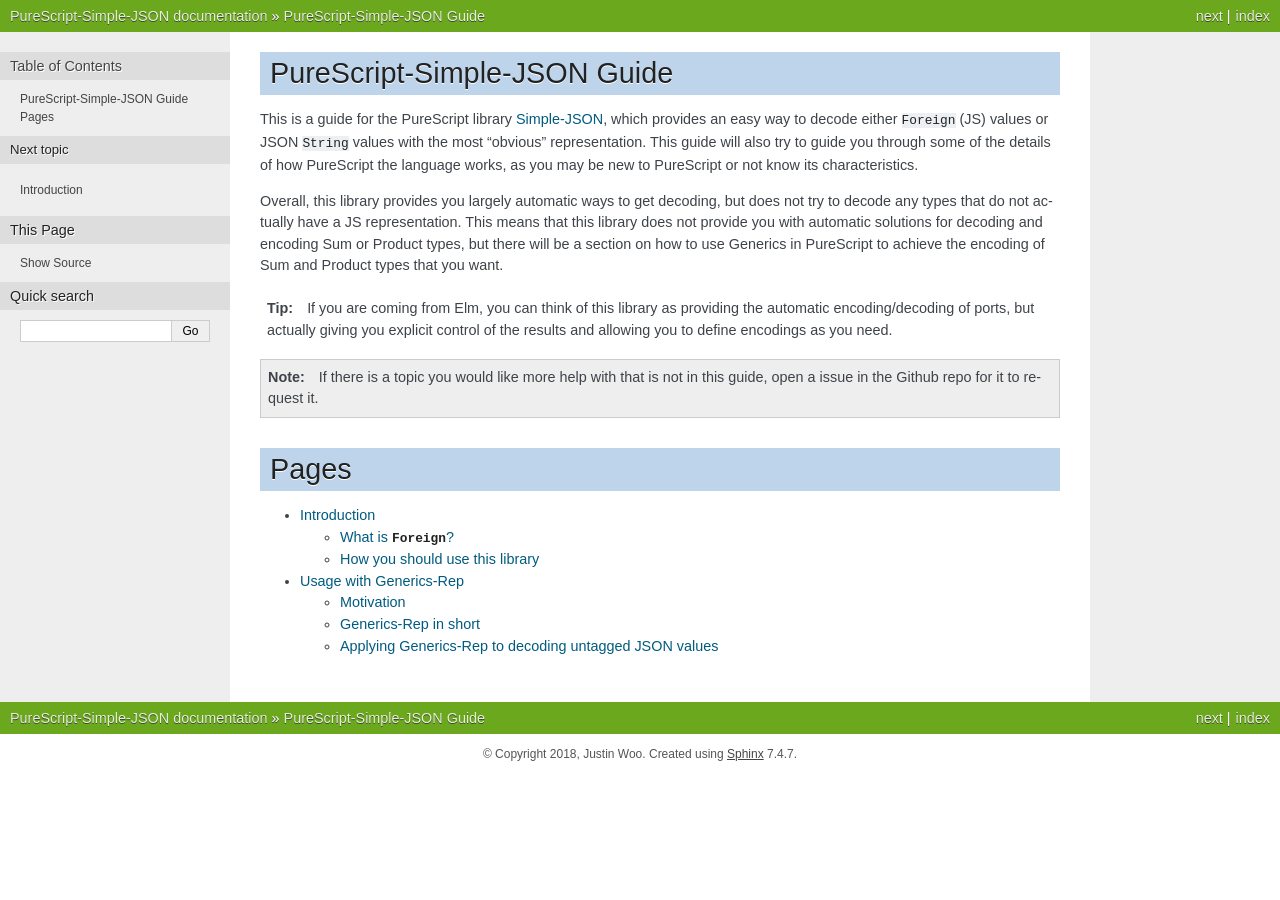
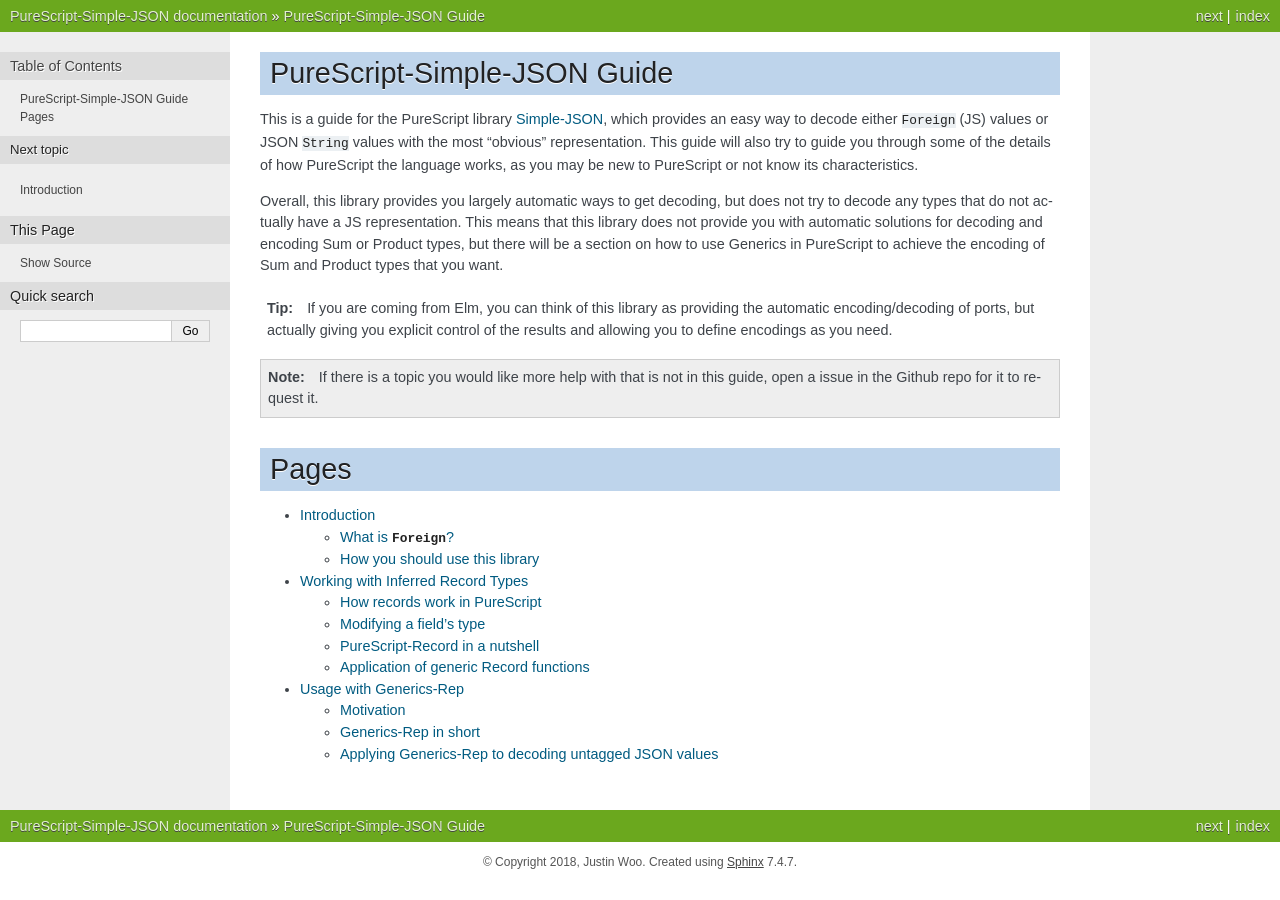
Before and after one commit to justinwoo/purescript-simple-json, a Sphinx documentation site: the page built from docs/index.rst, in a window 1280 px wide. Built offline with Sphinx 7.4.7, drawn with Linux system fonts in a browser that asks for light colours; some of the changed lines change nothing that is shown.

Commit message:
docs on inferred record types

```diff
--- a/docs/index.rst
+++ b/docs/index.rst
@@ -15,4 +15,5 @@
 .. toctree::
 
   intro
+  inferred-record-types
   generics-rep
--- /dev/null
+++ b/docs/inferred-record-types.rst
@@ -0,0 +1,170 @@
+Working with Inferred Record Types
+==================================
+
+How records work in PureScript
+------------------------------
+
+In PureScript, a ``Record`` type is parameterized by ``# Type``
+
+.. code-block:: haskell
+
+  data Record :: # Type -> Type
+
+As seen on Pursuit_, this means that records are an application of row types of ``Type``, such that the two definitions are equivalent:
+
+.. _Pursuit: https://pursuit.purescript.org/builtins/docs/Prim#t:Record
+
+.. code-block:: haskell
+
+  type Person = { name :: String, age :: Number }
+
+  type Person = Record ( name :: String, age :: Number )
+
+With this knowledge, we can work with records in a generic way where any operation with the correct row type constraints is valid.
+
+This is unlike other languages where records are often simply product types with selector information. Let's look at some examples of this at work.
+
+Modifying a field's type
+------------------------
+
+Say that we wanted to read in JSON into this type:
+
+.. code-block:: haskell
+
+  type RecordWithEither =
+    { apple :: Int
+    , banana :: Either Int String
+    }
+
+We know that there's no representation of this ``Either Int String`` in JavaScript, but it would be convenient to read some value into it. First, let's define a function to read in any ``Either``:
+
+.. code-block:: haskell
+
+  readEitherImpl
+    :: forall a b
+     . JSON.ReadForeign a
+    => JSON.ReadForeign b
+    => Foreign
+    -> Foreign.F (Either a b)
+  readEitherImpl f
+      = Left <$> JSON.readImpl f
+    <|> Right <$> JSON.readImpl f
+
+Now we can read in to an ``Either`` any ``a`` and ``b`` that have instances for ``ReadForeign``. We can then use this to modify a field in an inferred context:
+
+.. code-block:: haskell
+
+  readRecordWithEitherJSON :: String -> Either Foreign.MultipleErrors RecordWithEither
+  readRecordWithEitherJSON s = runExcept do
+    inter <- JSON.readJSON' s
+    banana <- readEitherImpl inter.banana
+    pure $ inter { banana = banana }
+
+So that goes on here is that since the result of the function is our ``RecordWithEither`` with a field of ``banana :: Either Int String``, the type is inferred "going backwards", so with the application of our function that is now concretely typed in this context as ``readEitherImpl :: Foreign -> Foreign.F (Either Int String)``, the ``inter`` is read in as ``{ apple :: Int, banana :: Foreign }``.
+
+In this case, we used record update syntax to modify our inferred record, but we also could have done this generically using ``Record.modify`` from the Record_ library.
+
+.. _Record: https://pursuit.purescript.org/packages/purescript-record
+
+PureScript-Record in a nutshell
+-------------------------------
+
+Most of PureScript-Record revolves around usages of two row type classes from |Prim.Row|_:
+
+.. |Prim.Row| replace:: ``Prim.Row``
+.. _Prim.Row: https://justinwoo.github.io/generated-docs-12/generated-docs/Prim.Row.html
+
+.. code-block:: haskell
+
+  class Cons
+    (label :: Symbol) (a :: Type) (tail :: # Type) (row :: # Type)
+    | label a tail -> row, label row -> a tail
+
+  class Lacks
+    (label :: Symbol) (row :: # Type)
+
+``class Cons`` is a relation of a field of a given ``Symbol`` label (think type-level ``String``), its value ``Type``, a row type ``tail``, and a row type ``row`` which is made of the ``tail`` and the field put together. This is very much like your normal ``List`` of ``Cons a`` and ``Nil``, but with the unordered row type structure at the type level (that ``(a :: String, b :: Int)`` is equivalent to ``(b :: Int, a :: String)``).
+
+``class Lacks`` is a relation of a given ``Symbol`` label not existing in any of the fields of ``row``.
+
+With this bit of knowledge, we can go ahead and look at the docs of the Record_ library.
+
+Let's go through a few of these. First, ``get``:
+
+.. code-block:: haskell
+
+  get
+    :: forall r r' l a
+     . IsSymbol l
+    => Cons l a r' r
+    => SProxy l
+    -> { | r }
+    -> a
+
+So here right away we can see that the ``Cons`` constraint is used to declare that the label ``l`` provided by the ``SProxy`` argument must exist in the row type ``r``, and that there exists a ``r'``, a complementary row type, which is ``r`` but without the field ``l, a``. With this, this function is able to get out the value of type ``a`` at label ``l``. This function doesn't know what concrete label is going to be used, but it uses this constraint to ensure that the field exists in the record.
+
+.. code-block:: haskell
+
+  insert
+    :: forall r1 r2 l a
+     . IsSymbol l
+    => Lacks l r1
+    => Cons l a r1 r2
+    => SProxy l
+    -> a
+    -> { | r1 }
+    -> { | r2 }
+
+With ``insert``, we work with the input row type ``r1`` and the output row type ``r2``. The constraints here work that the ``r1`` row should not contain a field with label ``l``, and that the result of adding a field of ``l, a`` to ``r1`` yields ``r2``.
+
+Now, the most involved example:
+
+.. code-block:: haskell
+
+  rename
+    :: forall prev next ty input inter output
+     . IsSymbol prev
+    => IsSymbol next
+    => Cons prev ty inter input
+    => Lacks prev inter
+    => Cons next ty inter output
+    => Lacks next inter
+    => SProxy prev
+    -> SProxy next
+    -> { | input }
+    -> { | output }
+
+Because PureScript does not solve multiple constraints simultaneously, we work with three row types here: ``input``, ``inter`` (intermediate), and ``output``. This function takes two ``Symbol`` types: one for the current label of the field and one for the next label. Then the constraints work such that ``inter`` is ``input`` without the field ``prev, ty`` and lacks any additional fields of ``prev``, as row types can have duplicate labels as they are not only for records. Then ``output`` is constructured by adding the field ``next, ty`` to ``inter`` and checking that the ``inter`` does not already contain a field with the label ``next``. While this seems complicated at first, slowly reading through the constraints will show that this is a series of piecewise operations instead of being a multiple-constraint system.
+
+Application of generic Record functions
+---------------------------------------
+
+Say we have a type where we know the JSON will have the wrong name:
+
+.. code-block:: haskell
+
+  type RecordMisnamedField =
+    { cherry :: Int
+    }
+
+If the JSON we receive has this field but with the name "grape", what should we do?
+
+We can apply the same inferred record type method as above but with ``Record.rename``:
+
+.. code-block:: haskell
+
+  readRecordMisnamedField :: String -> Either Foreign.MultipleErrors RecordMisnamedField
+  readRecordMisnamedField s = do
+    inter <- JSON.readJSON s
+    pure $ Record.rename grapeP cherryP inter
+    where
+      grapeP = SProxy :: SProxy "grape"
+      cherryP = SProxy :: SProxy "cherry"
+
+So again, by applying a function that renames ``grape, Int`` to ``cherry, Int``, the inferred record type of the ``inter`` is ``{ grape :: Int }`` and that is the type used to decode the JSON.
+
+Hopefully this page has shown you how powerful row type based Records are in PureScript and the generic operations they allow.
+
+.. note:: You might be interested in reading through slides_ for further illustrations of how generic record operations work and how they can be used with Simple-JSON.
+
+.. _slides: https://speakerdeck.com/justinwoo/easy-json-deserialization-with-simple-json-and-record
```
